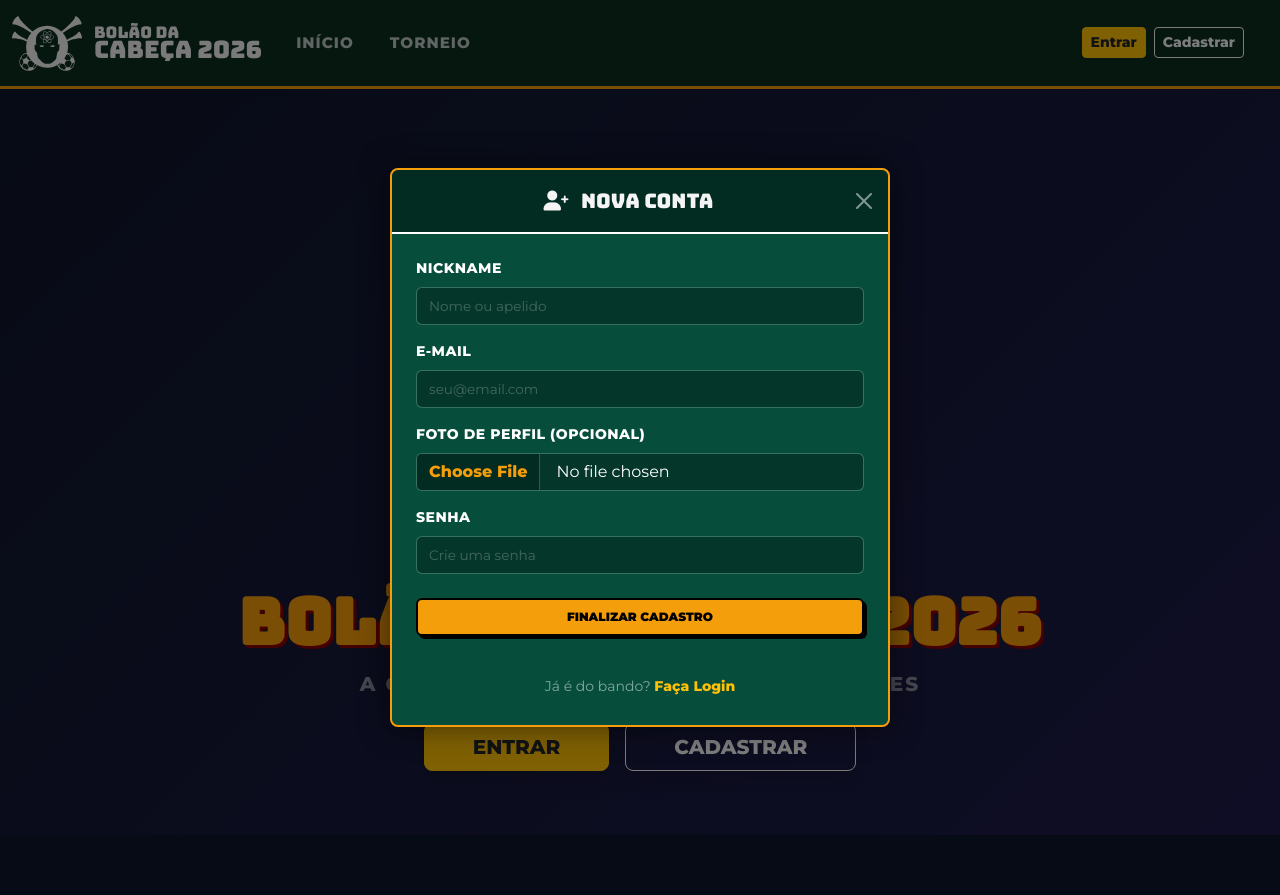
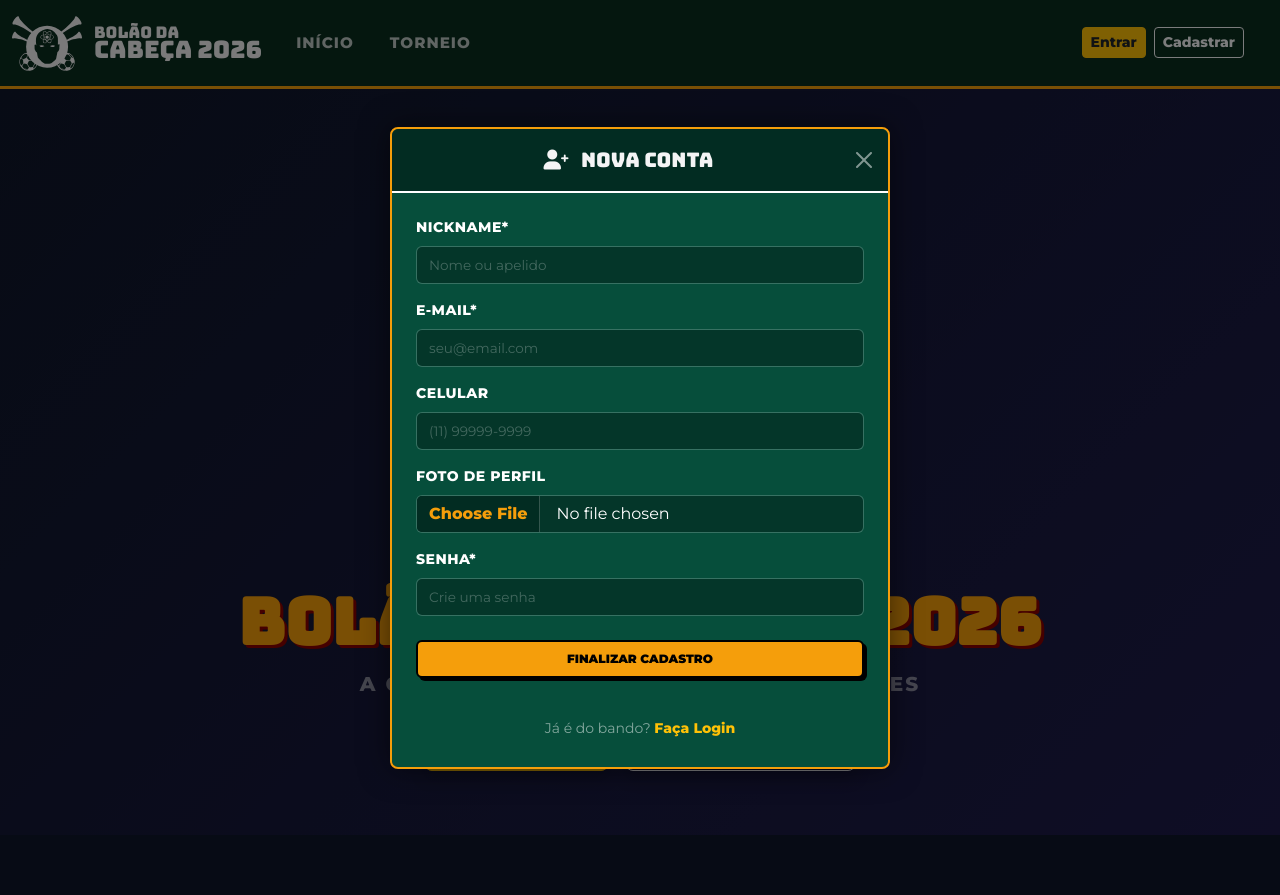
Before and after one commit to maisumdiego/bolaoworldcup26, a Flask app: page / in a window 1280 px wide, after a click on "Cadastrar". Run offline with Flask 3, Linux system fonts and the light colour scheme.

Commit message:
Validador celular

```diff
--- a/static/js/scripts.js
+++ b/static/js/scripts.js
@@ -106,3 +106,20 @@ document.addEventListener("DOMContentLoaded", function() {
     }
 
 });
+
+document.addEventListener('DOMContentLoaded', function() {
+    const celularInput = document.querySelector('input[name="phone"]');
+
+    if (celularInput) {
+        celularInput.addEventListener('input', function(e) {
+            // Remove tudo o que não for dígito numérico
+            let limpar = e.target.value.replace(/\D/g, '');
+
+            // Divide o número em blocos para a formatação
+            let mascara = limpar.match(/(\d{0,2})(\d{0,5})(\d{0,4})/);
+
+            // Aplica os parênteses e o hífen
+            e.target.value = !mascara[2] ? mascara[1] : '(' + mascara[1] + ') ' + mascara[2] + (mascara[3] ? '-' + mascara[3] : '');
+        });
+    }
+});
--- a/templates/base.html
+++ b/templates/base.html
@@ -161,19 +161,23 @@
             <div class="modal-body p-4">
                 <form action="{{ url_for('auth.register') }}" method="POST" enctype="multipart/form-data">
                     <div class="mb-3">
-                        <label class="form-label small fw-bold">NICKNAME</label>
+                        <label class="form-label small fw-bold">NICKNAME*</label>
                         <input type="text" name="name" class="form-control pulp-input" placeholder="Nome ou apelido" required>
                     </div>
                     <div class="mb-3">
-                        <label class="form-label small fw-bold">E-MAIL</label>
+                        <label class="form-label small fw-bold">E-MAIL*</label>
                         <input type="email" name="email" class="form-control pulp-input" placeholder="seu@email.com" required>
                     </div>
                     <div class="mb-3">
-                        <label class="form-label small fw-bold">FOTO DE PERFIL (OPCIONAL)</label>
+                        <label class="form-label small fw-bold">CELULAR</label>
+                        <input type="tel" name="phone" class="form-control pulp-input" placeholder="(11) 99999-9999" maxlength="15">
+                    </div>
+                    <div class="mb-3">
+                        <label class="form-label small fw-bold">FOTO DE PERFIL</label>
                         <input type="file" name="profile_pic" class="form-control pulp-input" accept="image/*">
                     </div>
                     <div class="mb-4">
-                        <label class="form-label small fw-bold">SENHA</label>
+                        <label class="form-label small fw-bold">SENHA*</label>
                         <input type="password" name="password" class="form-control pulp-input" placeholder="Crie uma senha" required>
                     </div>
                     <button type="submit" class="btn btn-salvar-pulp w-100 py-2">
```
